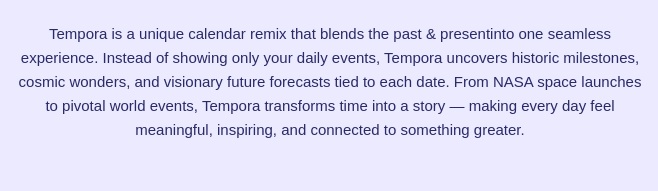
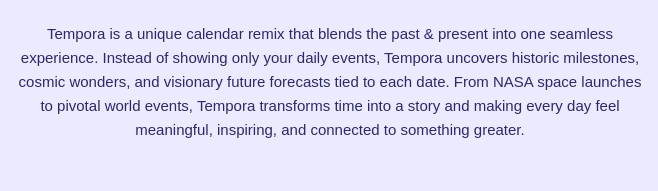
Before and after one commit to aadithyandd/tempora, a plain HTML site: page index.html in a window 1280 px wide. Shown: the part 252-443 px from the top of the page, 310-968 px from the left. Drawn offline with nearby package versions, Linux system fonts and the light colour scheme; a web font is replaced by a local one.

Commit message:
Update index.html

```diff
--- a/index.html
+++ b/index.html
@@ -32,10 +32,10 @@
     </div>
     <h1 class="title">Tempora</h1>
     <p>Time remixed – history and beyond</p><br>
-    <p class="abt">Tempora is a unique calendar remix that blends the past & presentinto one seamless
+    <p class="abt">Tempora is a unique calendar remix that blends the past & present into one seamless
       experience. Instead of showing only your daily events, Tempora uncovers historic milestones, cosmic wonders, and
       visionary future forecasts tied to each date. From NASA space launches to pivotal world events, Tempora transforms
-      time into a story — making every day feel meaningful, inspiring, and connected to something greater.</p>
+      time into a story and making every day feel meaningful, inspiring, and connected to something greater.</p>
     <br><br>
     <h3>Pick a Day to Travel Through Time</h3>
     <br>
```
